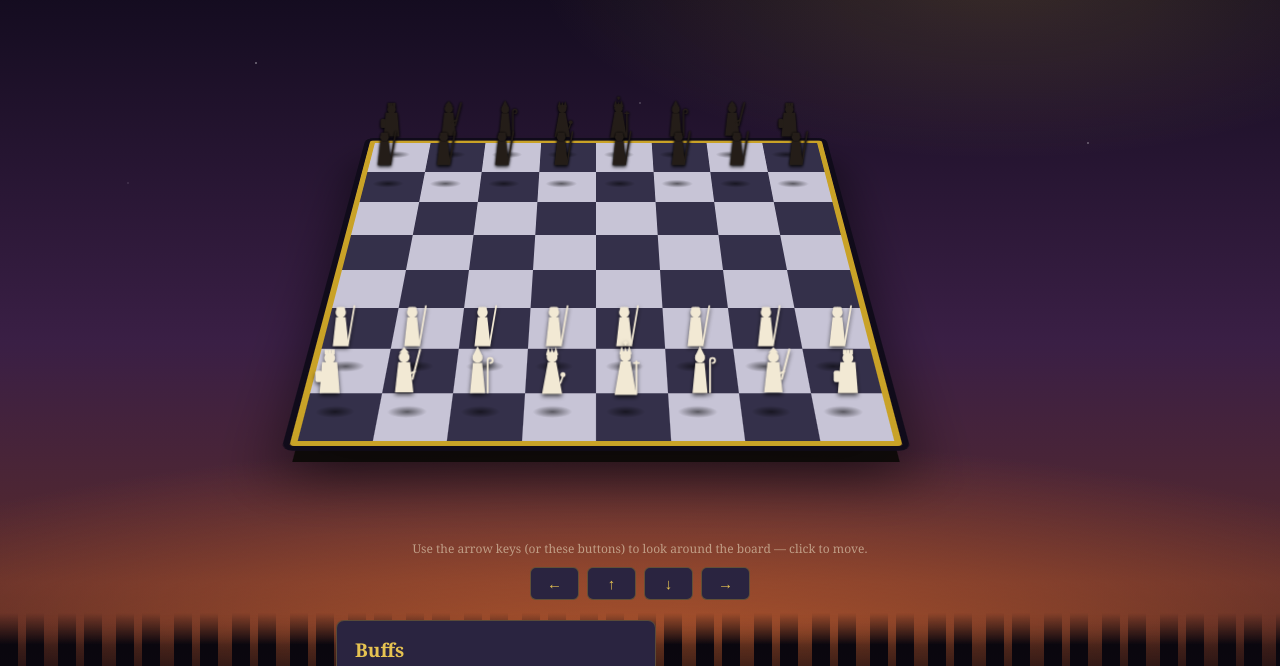
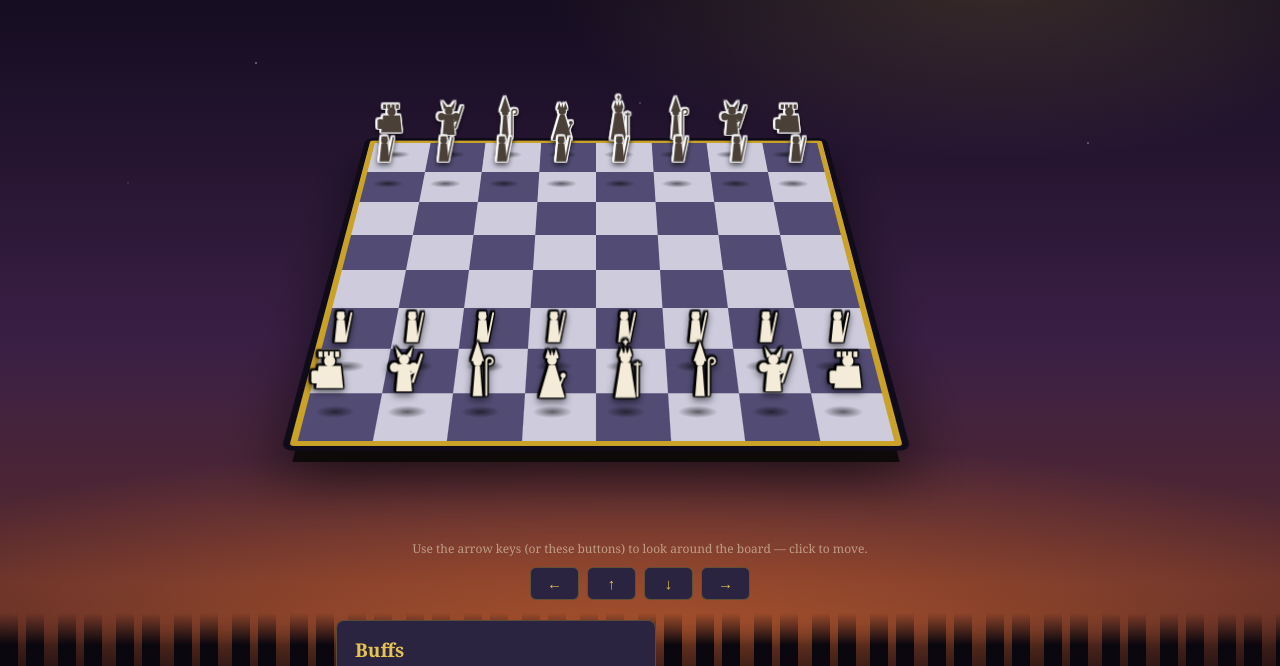
Before and after one commit to BrandonZ-21/Chess-Story-Line, a website with bundled scripts: page public/hotseat.html in a window 1280 px wide. Shown: the part 97-763 px from the top of the page. Built offline with nearby package versions, Linux system fonts and the light colour scheme.

Commit message:
Outline every piece for contrast, redesign silhouettes to be distinct
- Every piece now gets a hard outline (dark outline on light pieces,
  light outline on dark pieces, built from four offset drop-shadows)
  so black pieces are readable against the dark board instead of
  nearly disappearing into it. Lightened the dark board squares too.
- Redesigned all six figures around distinct SILHOUETTES rather than
  just a different hat: rook is short and very wide (crenellated helm,
  shield), bishop is tall and narrow (sharp mitre, long crook), knight
  has a horned helm and wide spiked shoulder pauldrons, queen has a
  dramatically flared hem, king is the tallest with a cross-topped
  crown and full scepter, pawn stays small and plain.

```diff
--- a/public/css/style.css
+++ b/public/css/style.css
@@ -6,8 +6,8 @@
   --gold-bright: #e6c351;
   --banner-red: #6b1f22;
   --iron: #2a2440;
-  --square-light: #c7c4d6;
-  --square-dark: #34304a;
+  --square-light: #cdcbdc;
+  --square-dark: #524c74;
   --square-legal: rgba(230, 195, 81, 0.55);
   --square-capture: rgba(216, 90, 60, 0.65);
 
@@ -422,11 +422,49 @@ a { color: inherit; }
   overflow: visible;
 }
 
-.piece-glyph.piece-w { color: #f2e9d4; filter: drop-shadow(0 2px 2px rgba(0,0,0,0.7)); }
-.piece-glyph.piece-b { color: #241d18; filter: drop-shadow(0 2px 2px rgba(0,0,0,0.45)) drop-shadow(0 0 1px #000); }
+/* Every piece gets a hard outline in a color that contrasts with its OWN
+   fill (dark outline on cream pieces, light outline on charcoal pieces) —
+   built from four offset drop-shadows — so it reads clearly no matter
+   what square or background is behind it. */
 
-.piece-glyph.buffed {
-  filter: drop-shadow(0 0 8px var(--gold-bright)) drop-shadow(0 0 14px var(--gold));
+.piece-glyph.piece-w {
+  color: #f4ecd8;
+  filter:
+    drop-shadow(1.4px 0 0 rgba(0,0,0,0.9))
+    drop-shadow(-1.4px 0 0 rgba(0,0,0,0.9))
+    drop-shadow(0 1.4px 0 rgba(0,0,0,0.9))
+    drop-shadow(0 -1.4px 0 rgba(0,0,0,0.9))
+    drop-shadow(0 3px 3px rgba(0,0,0,0.5));
+}
+
+.piece-glyph.piece-b {
+  color: #4a4038;
+  filter:
+    drop-shadow(1.4px 0 0 rgba(255,255,255,0.92))
+    drop-shadow(-1.4px 0 0 rgba(255,255,255,0.92))
+    drop-shadow(0 1.4px 0 rgba(255,255,255,0.92))
+    drop-shadow(0 -1.4px 0 rgba(255,255,255,0.92))
+    drop-shadow(0 3px 3px rgba(0,0,0,0.6));
+}
+
+.piece-glyph.piece-w.buffed {
+  filter:
+    drop-shadow(1.4px 0 0 rgba(0,0,0,0.9))
+    drop-shadow(-1.4px 0 0 rgba(0,0,0,0.9))
+    drop-shadow(0 1.4px 0 rgba(0,0,0,0.9))
+    drop-shadow(0 -1.4px 0 rgba(0,0,0,0.9))
+    drop-shadow(0 0 8px var(--gold-bright))
+    drop-shadow(0 0 14px var(--gold));
+}
+
+.piece-glyph.piece-b.buffed {
+  filter:
+    drop-shadow(1.4px 0 0 rgba(255,255,255,0.92))
+    drop-shadow(-1.4px 0 0 rgba(255,255,255,0.92))
+    drop-shadow(0 1.4px 0 rgba(255,255,255,0.92))
+    drop-shadow(0 -1.4px 0 rgba(255,255,255,0.92))
+    drop-shadow(0 0 8px var(--gold-bright))
+    drop-shadow(0 0 14px var(--gold));
 }
 
 .promo-picker {
--- a/public/js/piece-art.js
+++ b/public/js/piece-art.js
@@ -2,67 +2,83 @@
 // the standard chess roles. Plain inline SVG (no image files, no library):
 // each figure is a flat silhouette that fills with `currentColor`, so the
 // existing piece-w/piece-b CSS colors just work. viewBox has margin around
-// the 0..40 x 0..64 "figure box" so props (spears, crowns) aren't clipped.
+// the figure so props (spears, crowns, pauldrons) aren't clipped.
+//
+// Each role is a deliberately different SILHOUETTE, not just a different
+// hat, so they stay readable at small size: the rook is short and very
+// wide, the bishop is tall and narrow with a sharp mitre, the knight has
+// spiked shoulder pauldrons and a horned helm, the queen has a dramatic
+// flared hem, the king is the tallest with a cross-topped crown, and the
+// pawn is small and plain.
 
-const VIEWBOX = '-8 -6 56 76';
+const VIEWBOX = '-10 -10 60 80';
 
 function svg(inner) {
   return `<svg viewBox="${VIEWBOX}" class="piece-svg" aria-hidden="true">${inner}</svg>`;
 }
 
-// Foot soldier: round cap, simple robe, shouldered spear.
+// Foot soldier: small, plain, round cap, short shouldered spear.
 const PAWN = svg(`
-  <circle cx="20" cy="14" r="6.5" fill="currentColor"/>
-  <rect x="14.5" y="7" width="11" height="4" rx="2" fill="currentColor"/>
-  <polygon points="14,20 26,20 30,56 10,56" fill="currentColor"/>
-  <line x1="29" y1="53" x2="37" y2="6" stroke="currentColor" stroke-width="2.2" stroke-linecap="round"/>
+  <circle cx="20" cy="16" r="5.5" fill="currentColor"/>
+  <rect x="15" y="10" width="10" height="3.5" rx="1.75" fill="currentColor"/>
+  <polygon points="15,21 25,21 28,50 12,50" fill="currentColor"/>
+  <line x1="27" y1="47" x2="34" y2="12" stroke="currentColor" stroke-width="2.4" stroke-linecap="round"/>
 `);
 
-// Armored swordsman: crested helmet, raised sword.
+// Armored soldier: horned helm, big spiked shoulder pauldrons, sword held
+// out wide — the widest, spikiest silhouette on the board.
 const KNIGHT = svg(`
+  <polygon points="12,12 9,-2 17,9" fill="currentColor"/>
+  <polygon points="28,12 31,-2 23,9" fill="currentColor"/>
   <circle cx="20" cy="14" r="6.5" fill="currentColor"/>
-  <polygon points="20,2 26,9 14,9" fill="currentColor"/>
-  <polygon points="13,20 27,20 31,56 9,56" fill="currentColor"/>
-  <line x1="30" y1="40" x2="39" y2="5" stroke="currentColor" stroke-width="2.4" stroke-linecap="round"/>
-  <line x1="25" y1="35" x2="33" y2="31" stroke="currentColor" stroke-width="2.4" stroke-linecap="round"/>
+  <circle cx="8" cy="24" r="6" fill="currentColor"/>
+  <circle cx="32" cy="24" r="6" fill="currentColor"/>
+  <polygon points="13,20 27,20 30,54 10,54" fill="currentColor"/>
+  <line x1="31" y1="42" x2="42" y2="8" stroke="currentColor" stroke-width="3" stroke-linecap="round"/>
+  <line x1="24" y1="34" x2="35" y2="28" stroke="currentColor" stroke-width="3" stroke-linecap="round"/>
 `);
 
-// Clergy figure: pointed mitre, crook staff.
+// Clergy figure: tall, narrow, sharply pointed mitre, long crook staff —
+// the tallest, thinnest silhouette on the board.
 const BISHOP = svg(`
-  <polygon points="20,1 26,13 14,13" fill="currentColor"/>
-  <circle cx="20" cy="15" r="6" fill="currentColor"/>
-  <polygon points="14.5,21 25.5,21 29,57 11,57" fill="currentColor"/>
-  <path d="M32,56 V18 a3,3 0 1 1 3,3" fill="none" stroke="currentColor" stroke-width="2.2" stroke-linecap="round"/>
+  <polygon points="20,-9 28,16 12,16" fill="currentColor"/>
+  <circle cx="20" cy="17" r="5.5" fill="currentColor"/>
+  <polygon points="17,22 23,22 26,60 14,60" fill="currentColor"/>
+  <path d="M31,59 V16 a4,4 0 1 1 4,4" fill="none" stroke="currentColor" stroke-width="2.4" stroke-linecap="round"/>
 `);
 
-// Castle guard: crenellated helm, blocky build, small shield.
+// Castle guard: short and very wide, crenellated (castle-tooth) helm, big
+// shield — the shortest, blockiest silhouette on the board.
 const ROOK = svg(`
-  <rect x="14" y="5" width="4" height="6" fill="currentColor"/>
-  <rect x="18" y="5" width="4" height="6" fill="currentColor"/>
-  <rect x="22" y="5" width="4" height="6" fill="currentColor"/>
-  <circle cx="20" cy="15" r="6.5" fill="currentColor"/>
-  <polygon points="11,20 29,20 32,57 8,57" fill="currentColor"/>
-  <rect x="3" y="30" width="8" height="14" rx="2.5" fill="currentColor"/>
+  <rect x="6" y="4" width="5" height="7" fill="currentColor"/>
+  <rect x="13" y="4" width="5" height="7" fill="currentColor"/>
+  <rect x="20" y="4" width="5" height="7" fill="currentColor"/>
+  <rect x="27" y="4" width="5" height="7" fill="currentColor"/>
+  <circle cx="20" cy="16" r="7" fill="currentColor"/>
+  <polygon points="6,22 34,22 37,50 3,50" fill="currentColor"/>
+  <rect x="-3" y="28" width="9" height="16" rx="2.5" fill="currentColor"/>
 `);
 
-// Queen: pronged crown, flowing robe, orb.
+// Queen: pronged crown, dramatically flared hem — wider at the base than
+// any other piece, marking her out as royalty in motion.
 const QUEEN = svg(`
-  <circle cx="20" cy="14" r="6.5" fill="currentColor"/>
-  <polygon points="13,10 15.5,2 18,10 20,3 22,10 24.5,2 27,10 27,12 13,12" fill="currentColor"/>
-  <polygon points="15,20 25,20 32,58 8,58" fill="currentColor"/>
-  <circle cx="33" cy="35" r="3" fill="currentColor"/>
-  <line x1="30" y1="45" x2="33" y2="37" stroke="currentColor" stroke-width="2" stroke-linecap="round"/>
+  <circle cx="20" cy="15" r="6" fill="currentColor"/>
+  <polygon points="12,10 15,1 18,10 20,2 22,10 25,1 28,10 28,12.5 12,12.5" fill="currentColor"/>
+  <polygon points="16,21 24,21 36,62 4,62" fill="currentColor"/>
+  <circle cx="34" cy="34" r="3.2" fill="currentColor"/>
+  <line x1="30" y1="46" x2="34" y2="37" stroke="currentColor" stroke-width="2.2" stroke-linecap="round"/>
 `);
 
-// King: tallest crown topped with a cross, grandest robe, cross-scepter.
+// King: the tallest figure, topped with a cross-crown, holding a full
+// cross-tipped scepter — grandest and most vertical silhouette.
 const KING = svg(`
-  <circle cx="20" cy="13" r="6.5" fill="currentColor"/>
-  <polygon points="13,9 15.5,1 18,9 20,2 22,9 24.5,1 27,9 27,11 13,11" fill="currentColor"/>
-  <line x1="20" y1="-5" x2="20" y2="0" stroke="currentColor" stroke-width="2"/>
-  <line x1="17.5" y1="-3" x2="22.5" y2="-3" stroke="currentColor" stroke-width="2"/>
-  <polygon points="14,19 26,19 33,59 7,59" fill="currentColor"/>
-  <line x1="33" y1="58" x2="33" y2="19" stroke="currentColor" stroke-width="2.2" stroke-linecap="round"/>
-  <line x1="30" y1="21" x2="36" y2="21" stroke="currentColor" stroke-width="2.2" stroke-linecap="round"/>
+  <circle cx="20" cy="12" r="6.5" fill="currentColor"/>
+  <polygon points="12,8 15,-1 18,8 20,-2 22,8 25,-1 28,8 28,10.5 12,10.5" fill="currentColor"/>
+  <line x1="20" y1="-11" x2="20" y2="-4" stroke="currentColor" stroke-width="2.4"/>
+  <line x1="17" y1="-8" x2="23" y2="-8" stroke="currentColor" stroke-width="2.4"/>
+  <polygon points="14,18 26,18 33,62 7,62" fill="currentColor"/>
+  <line x1="35" y1="60" x2="35" y2="18" stroke="currentColor" stroke-width="2.4" stroke-linecap="round"/>
+  <line x1="31.5" y1="20" x2="38.5" y2="20" stroke="currentColor" stroke-width="2.4" stroke-linecap="round"/>
 `);
 
 const FIGURES = { p: PAWN, n: KNIGHT, b: BISHOP, r: ROOK, q: QUEEN, k: KING };
```
